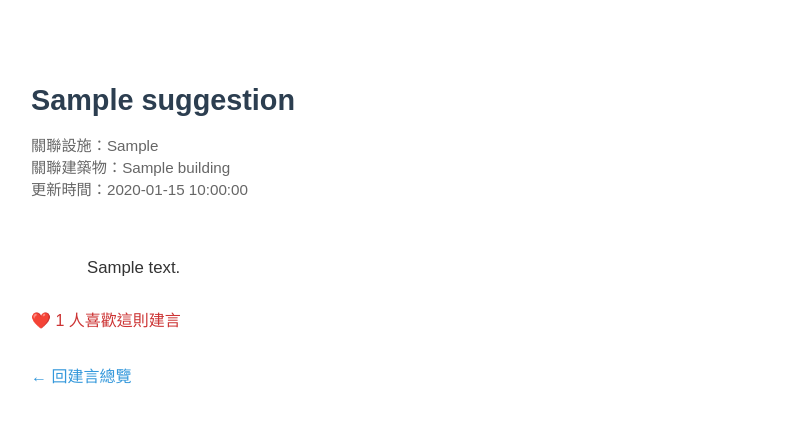
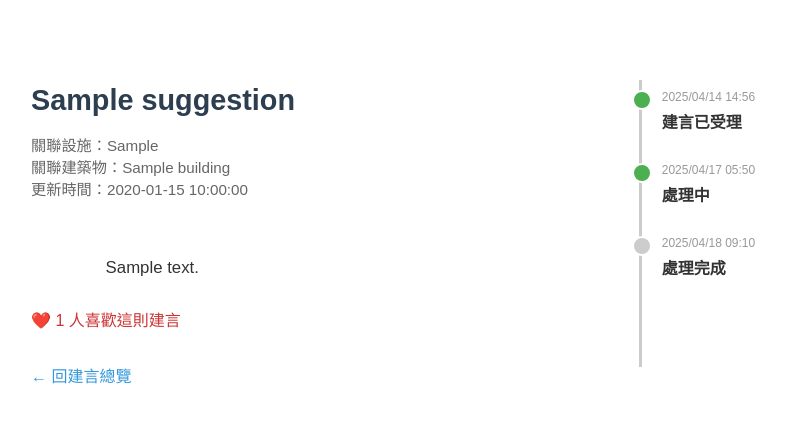
Before and after one commit to SA5202/SA, a PHP site: page /suggestion_detail.php?id=1 in a window 1280 px wide. Shown: the top 423 px of the page, without its empty margins (209-995 px from the left). Run offline with PHP 8.4, Linux system fonts and the light colour scheme; tables that the repository leaves empty or names only in its code hold one stand-in row (values such as "Sample post").

Commit message:
進度條
要新增資料庫(管理者膯改進度顯示時間？)

```diff
--- a/suggestion_detail.php
+++ b/suggestion_detail.php
@@ -44,7 +44,7 @@ if (!$row) {
             margin: 40px auto;
             padding: 20px;
             font-family: 'Poppins', sans-serif;
-            background-color:transparent;
+            background-color: transparent;
             color: #333;
         }
 
@@ -85,12 +85,70 @@ if (!$row) {
             text-decoration: none;
             color: #3498db;
         }
+
+        .timeline {
+            position: relative;
+            margin: 20px 0;
+            padding: 0;
+            list-style: none;
+            border-left: 3px solid #ccc;
+            flex: 1;
+            /* 右邊佔1 */
+            padding-top: 10px;
+            /* 讓時間軸不要太緊 */
+        }
+
+        .timeline li {
+            position: relative;
+            margin-bottom: 30px;
+            padding-left: 20px;
+        }
+
+        .timeline li::before {
+            content: '';
+            position: absolute;
+            left: -10px;
+            top: 0;
+            width: 16px;
+            height: 16px;
+            border-radius: 50%;
+            background: #ccc;
+            border: 2px solid #fff;
+        }
+
+        .timeline li.active::before {
+            background: #4CAF50;
+            /* 綠色表示完成 */
+        }
+
+        .timeline li .timestamp {
+            font-size: 12px;
+            color: #999;
+            margin-bottom: 5px;
+        }
+
+        .timeline li .status {
+            font-size: 16px;
+            font-weight: bold;
+        }
+
+        .container {
+            display: flex;
+            gap: 40px;
+            /* 左右間距 */
+        }
+
+        .content {
+            flex: 3;
+            /* 左邊佔3 */
+        }
+
     </style>
 </head>
 
 <body>
-
-    <div>
+    <div class="container">
+        <div class="content">
             <h2><?= htmlspecialchars($row['Title']) ?></h2>
             <div class="meta">
                 關聯設施：<?= htmlspecialchars($row['Facility_Type']) ?><br>
@@ -109,6 +167,21 @@ if (!$row) {
             <a href="suggestions.php" class="back">← 回建言總覽</a>
         </div>
 
+        <ul class="timeline">
+            <li class="active">
+                <div class="timestamp">2025/04/14 14:56</div>
+                <div class="status">建言已受理</div>
+            </li>
+            <li class="active">
+                <div class="timestamp">2025/04/17 05:50</div>
+                <div class="status">處理中</div>
+            </li>
+            <li>
+                <div class="timestamp">2025/04/18 09:10</div>
+                <div class="status">處理完成</div>
+            </li>
+        </ul>
+    </div>
 </body>
 
 </html>
```
Lines whose indentation alone changed are shown as unchanged.
